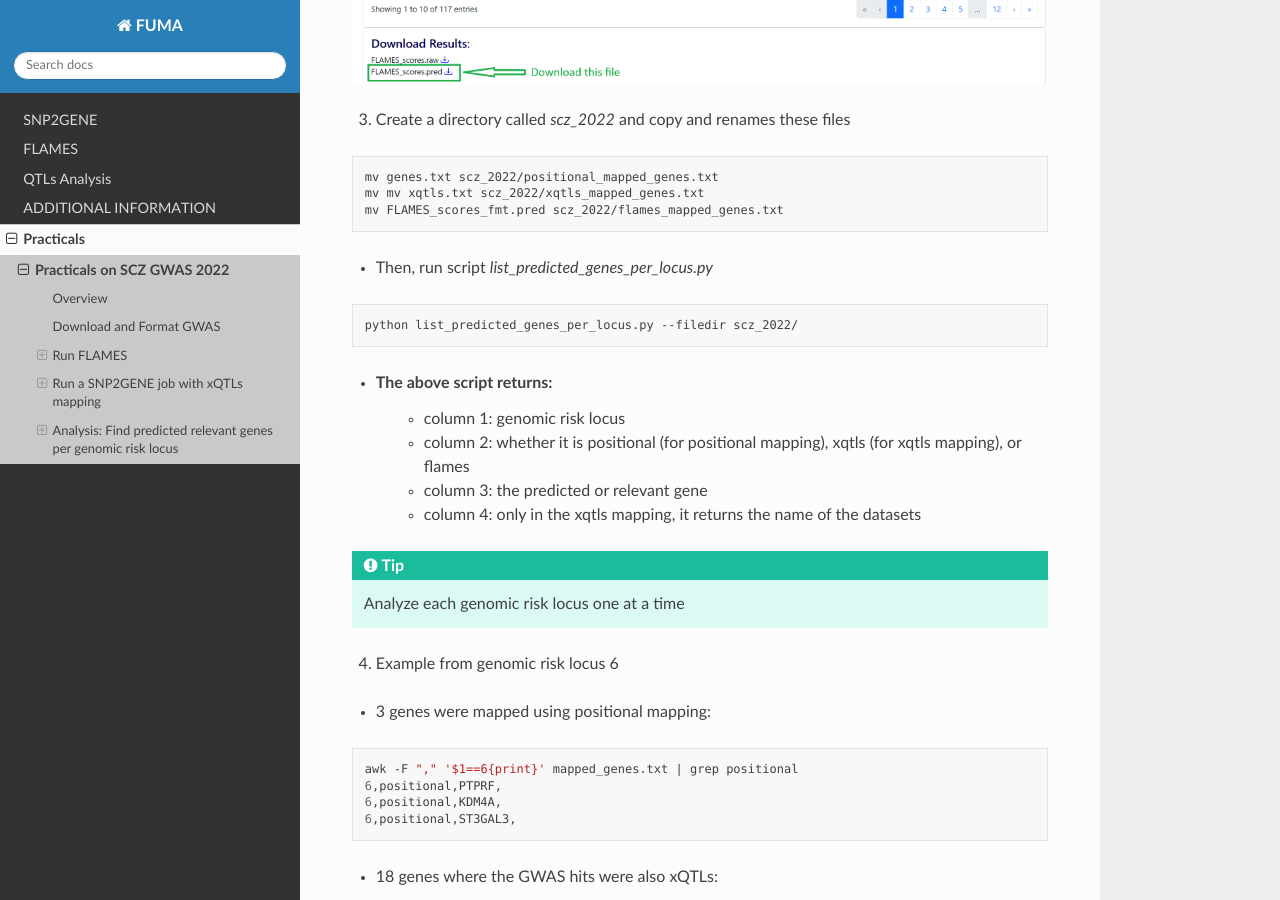
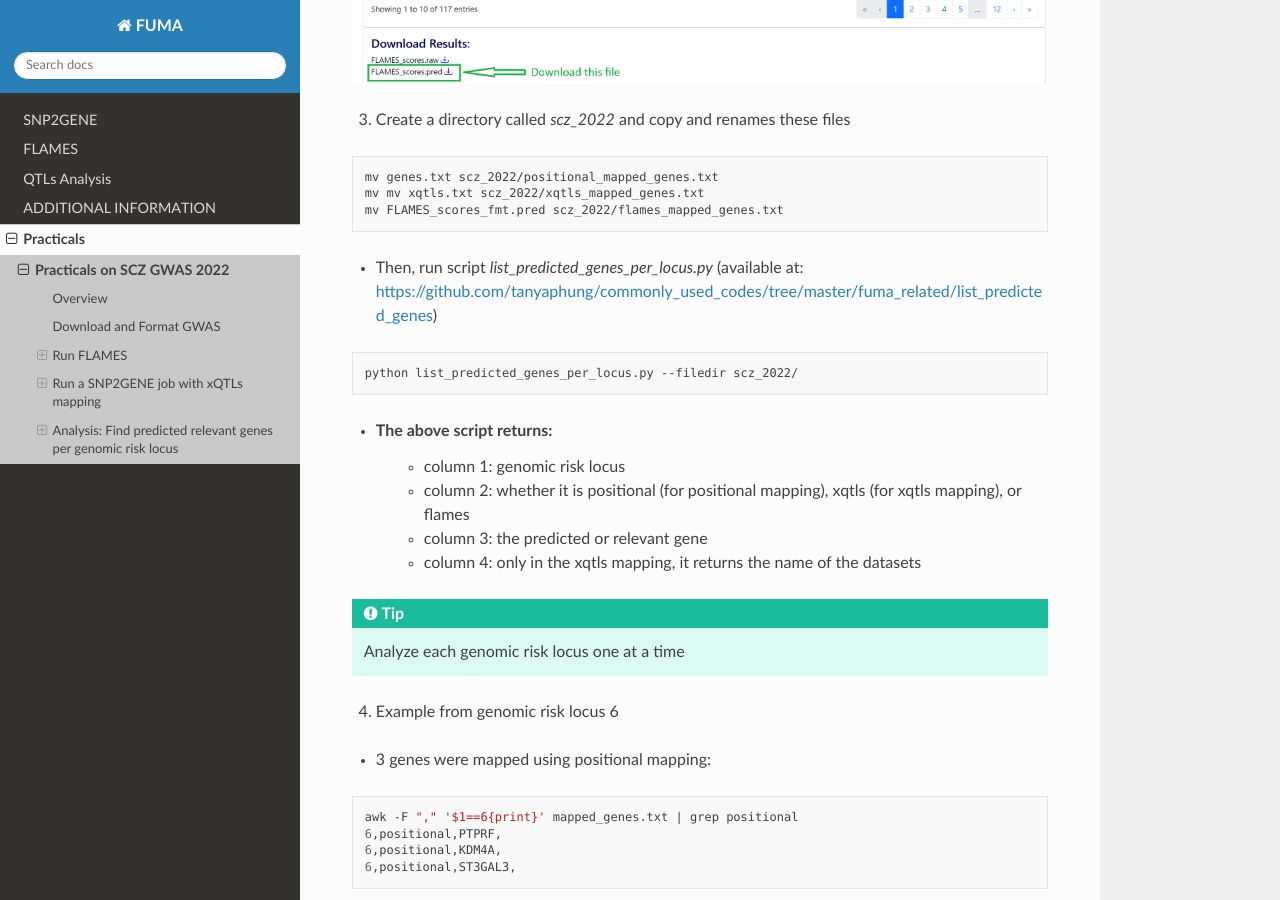
Before and after one commit to tanyaphung/fuma_docs, a Sphinx documentation site: the page built from docs/source/practicals/scz_gwas_2022.rst, in a window 1280 px wide and 900 px high, scrolled down 7096 px. Built offline with Sphinx 7.4.7 and the Read the Docs theme 3.1.0, drawn with Linux system fonts in a browser that asks for light colours.

Commit message:
add link to the script

```diff
--- a/docs/source/practicals/scz_gwas_2022.rst
+++ b/docs/source/practicals/scz_gwas_2022.rst
@@ -165,7 +165,7 @@ Analysis: Find predicted relevant genes per genomic risk locus
     mv mv xqtls.txt scz_2022/xqtls_mapped_genes.txt
     mv FLAMES_scores_fmt.pred scz_2022/flames_mapped_genes.txt
 
-- Then, run script `list_predicted_genes_per_locus.py`
+- Then, run script `list_predicted_genes_per_locus.py` (available at: https://github.com/tanyaphung/commonly_used_codes/tree/master/fuma_related/list_predicted_genes)
 
 .. code-block:: bash
 
```
